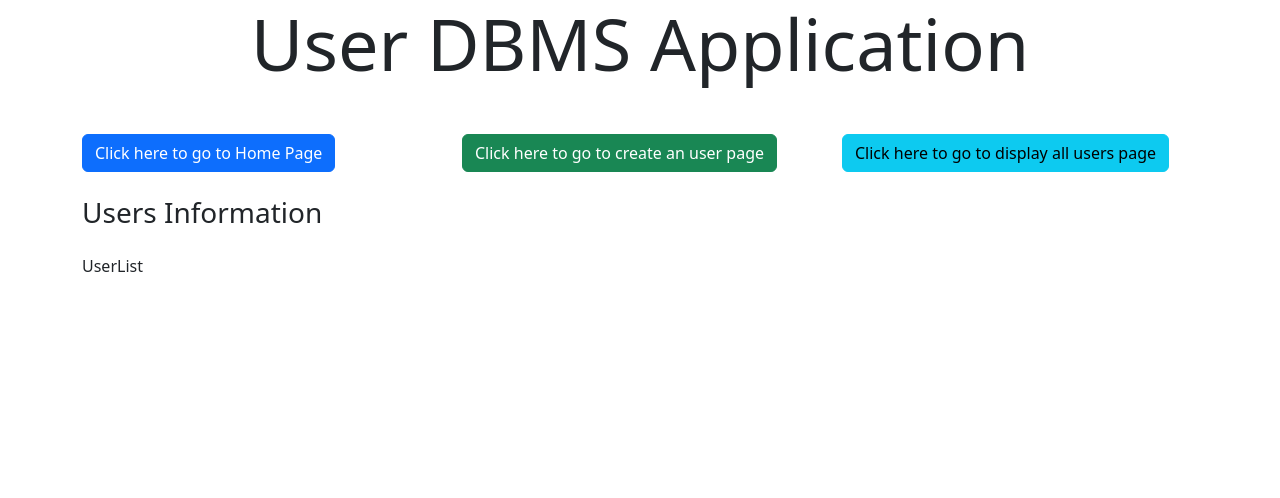
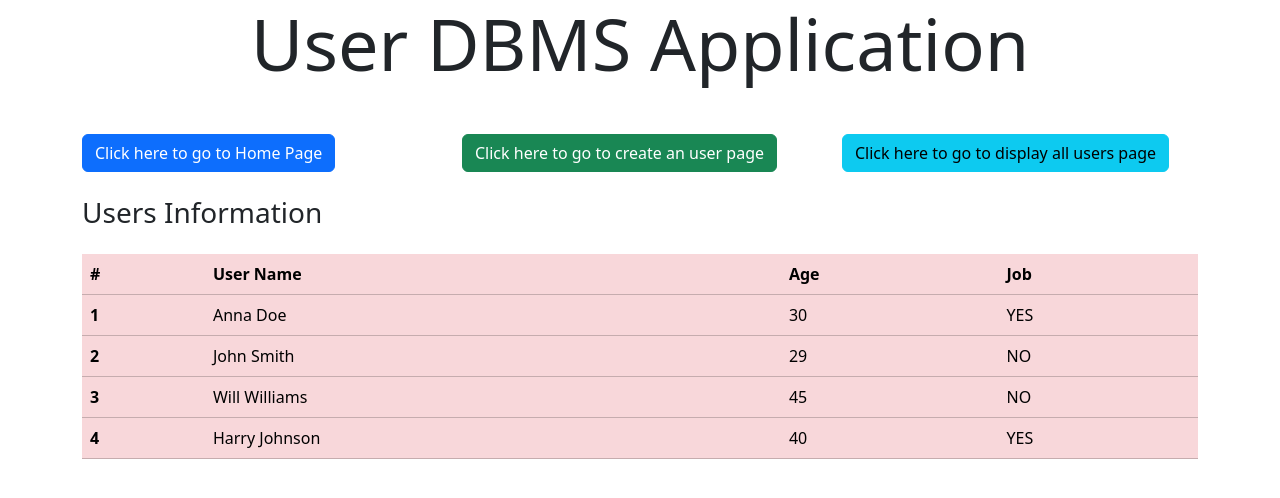
Before and after one commit to prabhupadswain/mern-stack-vercel, a React (Create React App) app in the folder client/: page /display-user in a window 1280 px wide. Shown: the top 498 px of the page. Built offline with nearby package versions, Linux system fonts and the light colour scheme.

Commit message:
User Context added & dummy data fetched in UserList component

```diff
--- a/client/src/App.js
+++ b/client/src/App.js
@@ -12,8 +12,12 @@ import Home from './pages/Home';
 import CreateUser from './pages/CreateUser';
 import DisplayUser from './pages/DisplayUser';
 
+// Import Context
+import { UserProvider } from './context/user/UserState';
+
 function App() {
   return (
+    <UserProvider>
       <BrowserRouter>
         <div className='container'>
           <Header />
@@ -25,6 +29,7 @@ function App() {
           </Routes>
         </div>
       </BrowserRouter>
+    </UserProvider>
   );
 }
 
--- /dev/null
+++ b/client/src/components/User.js
@@ -0,0 +1,14 @@
+import React from 'react';
+
+const User = ({ singleUser }) => {
+  return (
+    <tr>
+      <th scope='row'>{singleUser.id}</th>
+      <td>{singleUser.username}</td>
+      <td>{singleUser.age}</td>
+      <td>{singleUser.salaried ? 'YES': 'NO'}</td>
+    </tr>
+  );
+};
+
+export default User;
--- a/client/src/components/UserList.js
+++ b/client/src/components/UserList.js
@@ -1,7 +1,30 @@
-import React from 'react';
+import React, { Fragment, useContext } from 'react';
+import { UserContext } from '../context/user/UserState';
+import User from './User';
 
 const UserList = () => {
-  return <section className='mb-3'>UserList</section>;
+  const { users } = useContext(UserContext);
+  console.log(users);
+
+  return (
+    <Fragment>
+      <table className='table table-danger'>
+        <thead>
+          <tr>
+            <th scope='col'>#</th>
+            <th scope='col'>User Name</th>
+            <th scope='col'>Age</th>
+            <th scope='col'>Job</th>
+          </tr>
+        </thead>
+        <tbody>
+          {users.map((user) => (
+            <User key={user.id} singleUser={user} />
+          ))}
+        </tbody>
+      </table>
+    </Fragment>
+  );
 };
 
 export default UserList;
--- /dev/null
+++ b/client/src/context/user/UserReducer.js
@@ -0,0 +1,8 @@
+const UserReducer = (state, action) => {
+  switch (action.type) {
+    default:
+      return state;
+  }
+};
+
+export default UserReducer;
--- /dev/null
+++ b/client/src/context/user/UserState.js
@@ -0,0 +1,27 @@
+import React, { createContext, useReducer } from 'react';
+import UserReducer from './UserReducer';
+
+// Initial State
+const initialState = {
+  users: [
+    { id: 1, username: 'Anna Doe', age: 30, salaried: true },
+    { id: 2, username: 'John Smith', age: 29, salaried: false },
+    { id: 3, username: 'Will Williams', age: 45, salaried: false },
+    { id: 4, username: 'Harry Johnson', age: 40, salaried: true },
+
+  ],
+};
+
+// Create Context
+export const UserContext = createContext(initialState);
+
+// Provider Component
+export const UserProvider = ({ children }) => {
+  const [state, dispatch] = useReducer(UserReducer, initialState);
+
+  return (
+    <UserContext.Provider value={{ users: state.users }}>
+      {children}
+    </UserContext.Provider>
+  );
+};
```
Lines whose indentation alone changed are shown as unchanged.
